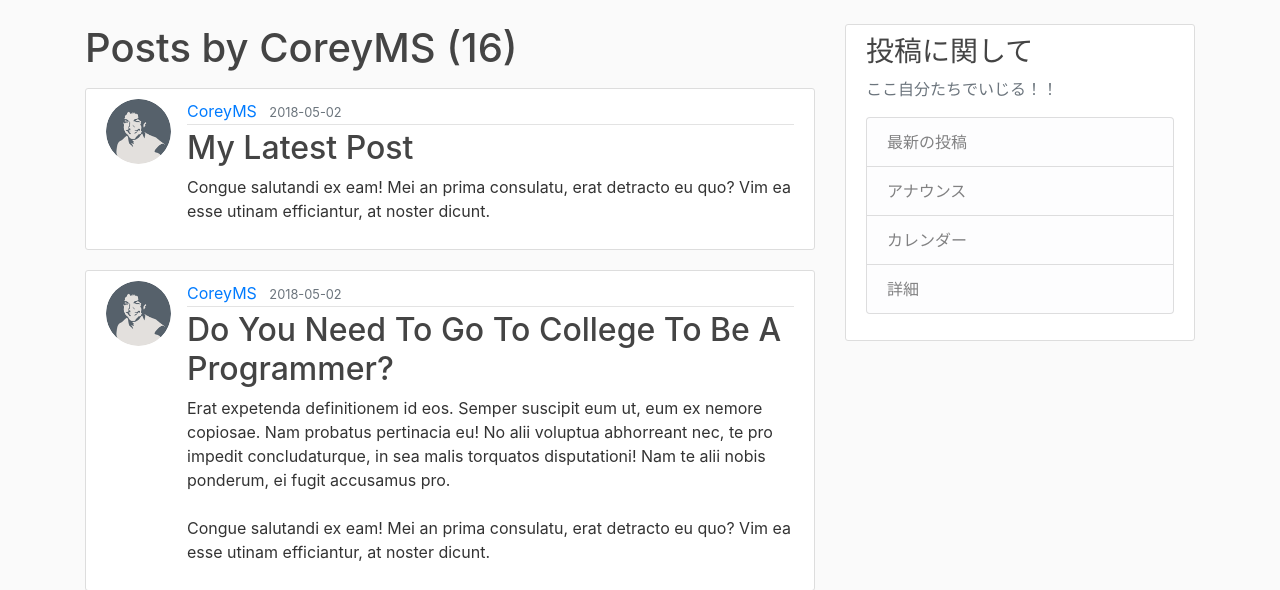
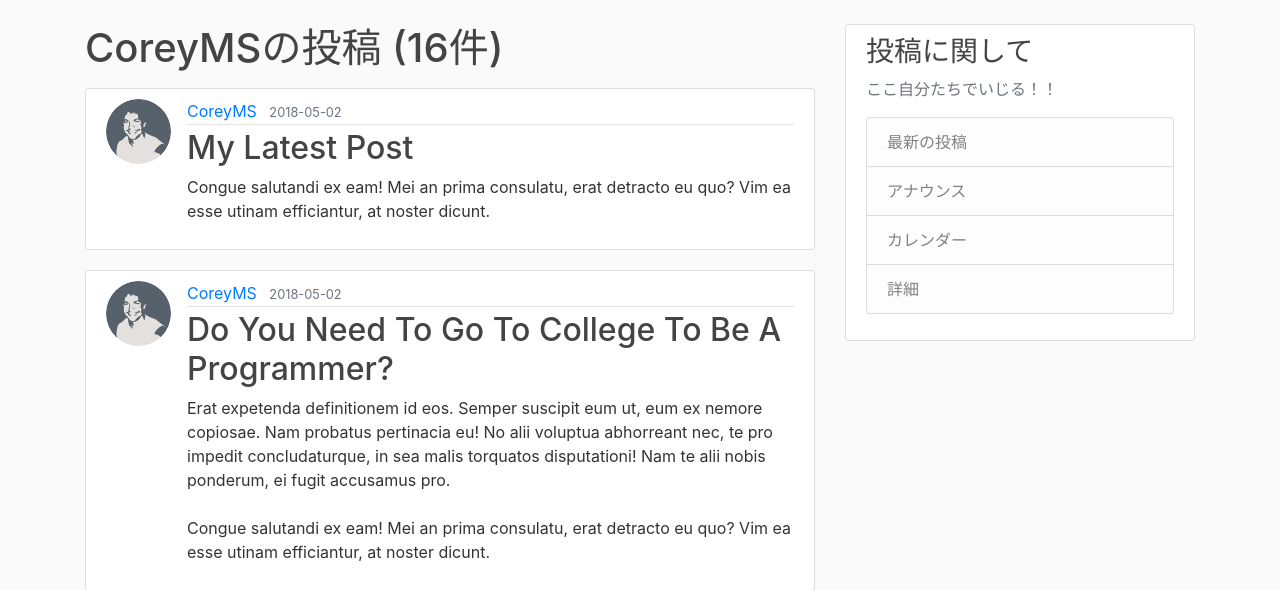
Before and after one commit to DanEiju/21Spring_WebSite, a Flask app: the page made by WebApp/flaskblog/templates/user_posts.html in a window 1280 px wide. Shown: the part 56-646 px from the top of the page. Run offline with Flask 2, Linux system fonts and the light colour scheme; data comes from the database, SQL or seed files in the repository; some libraries are stand-ins or nearby versions.

Commit message:
Update user_posts.html

```diff
--- a/WebApp/flaskblog/templates/user_posts.html
+++ b/WebApp/flaskblog/templates/user_posts.html
@@ -1,6 +1,6 @@
 {% extends "layout.html" %}
 {% block content %}
-    <h1 class="mb-3">Posts by {{ user.username }} ({{ posts.total }})</h1>
+    <h1 class="mb-3">{{ user.username }}の投稿 ({{ posts.total }}件)</h1>
     {% for post in posts.items %}
         <article class="media content-section">
           <img class="rounded-circle article-img" src="{{ url_for('static', filename='profile_pics/' + post.author.image_file) }}">
```
